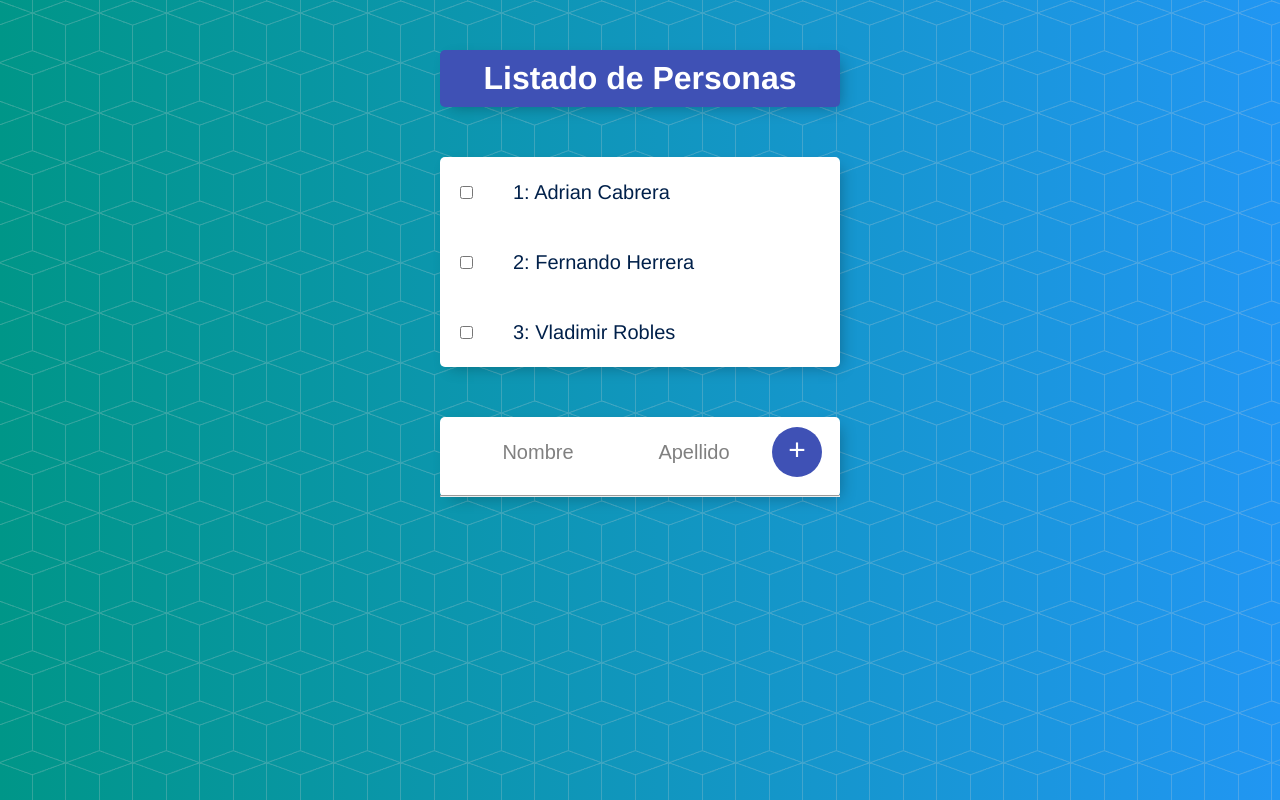
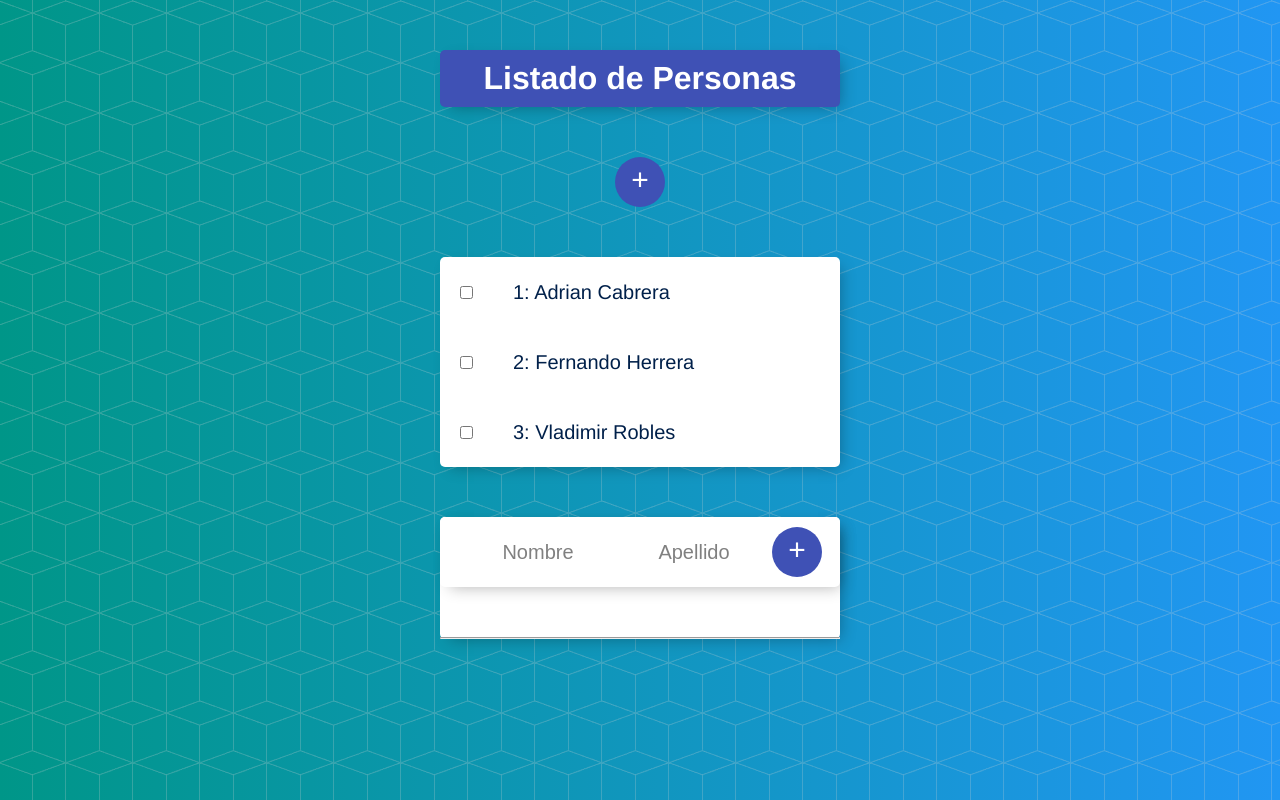
Before and after one commit to AdrianC47/AngularUniversidad, an Angular app in the folder listado-personas/: page / in a window 1280 px wide. Shown: the top 800 px of the page. Built offline with nearby package versions, Linux system fonts and the light colour scheme.

Commit message:
Navegación con el objeto Router y Agregar Persona

```diff
--- a/listado-personas/src/app/personas/formulario/formulario.component.html
+++ b/listado-personas/src/app/personas/formulario/formulario.component.html
@@ -1,11 +1,14 @@
-<form class="item">
-      <input type="text" name="nombre" id="nombre"  placeholder="Nombre"
+<div class="box">
+<form class="item" #f="ngForm" (ngSubmit)="f.form.valid && onGuardarPersona()"> <!--La diferencia con el agregarPersona es que el guardar se usara tanto para modificar o guardar-->
+      <input type="text" name="nombre" id="nombre"  placeholder="Nombre" required
       [(ngModel)]="nombreInput"> <!--Aplicamos two way binding-->
        <!--#nombreInput   referencia local-->
-      <input type="text" name="apellido" id="apellido" placeholder="Apellido"
+      <input type="text" name="apellido" id="apellido" placeholder="Apellido" required
       [(ngModel)]="apellidoInput">  <!--Aplicamos two way binding--  -->
       <!--#apellidoInput referencia local-->
       <!--Aqui hago referencia a los inputs cuando mando los parametros en el metodo-->
       <!-- <button type="submit" class = "btn btn-primary" (click)="agregarPersona(nombreInput,apellidoInput)">  Esto es local Reference-->
-        <button type="submit" (click)="agregarPersona( )"> +</button>
+        <!-- <button type="submit" (click)="agregarPersona( )"> +</button> -->
+        <button type="submit" style="cursor: pointer">+</button>
   </form>
+</div>
--- a/listado-personas/src/app/personas/formulario/formulario.component.ts
+++ b/listado-personas/src/app/personas/formulario/formulario.component.ts
@@ -2,6 +2,7 @@ import { Component, OnInit } from '@angular/core';
 import { Persona } from '../../persona.model';
 import { LoggingService } from '../../LoggingService.service';
 import { PersonasService } from '../../personas.service';
+import { Router } from '@angular/router';
 
 @Component({
   selector: 'app-formulario',
@@ -18,7 +19,7 @@ export class FormularioComponent implements OnInit{
   //@ViewChild('nombreInput')nombreInputa: ElementRef; //el primero es nombre de la referencia local(en el html) y el segundo es el nombre del atributo
   //@ViewChild('apellidoInput')apellidoInputa: ElementRef;
 
-  constructor(private loggingService: LoggingService, private personasService: PersonasService) {//Concepto de inyeccion de dependencias a través del constructor
+  constructor(private loggingService: LoggingService, private personasService: PersonasService, private router: Router) {//Concepto de inyeccion de dependencias a través del constructor
     //Lo siguiente se lo hace con el fin de demostrar como me comunico por diferentes componentes por medio de un servicio
     //en este caso seria entre el formulario componente y el persona componente
     this.personasService.saludar.subscribe((parametroindice: number) => alert("El indice es: " + parametroindice));
@@ -32,11 +33,18 @@ export class FormularioComponent implements OnInit{
   }
 
   // agregarPersona(nombreInput: HTMLInputElement,apellidoInput:HTMLInputElement){ esto es en el locale reference
-  agregarPersona() {
-    let persona1 = new Persona(this.nombreInput, this.apellidoInput); // Esto es propio del view child (el native element)
-    //this.loggingService.enviarMensajeAConsola('Enviamos persona con nombre: ' +persona1.nombre+" apellido:" +persona1.apellido);//llamo al método de mi servicio
-    //this.personaCreada.emit(persona1)//con el emit lo propagamos al padre
+  // agregarPersona() {
+  //   let persona1 = new Persona(this.nombreInput, this.apellidoInput); // Esto es propio del view child (el native element)
+  //   //this.loggingService.enviarMensajeAConsola('Enviamos persona con nombre: ' +persona1.nombre+" apellido:" +persona1.apellido);//llamo al método de mi servicio
+  //   //this.personaCreada.emit(persona1)//con el emit lo propagamos al padre
+  //   this.personasService.agregarPersona(persona1);
+  // }
+
+  onGuardarPersona(){
+    let persona1 = new Persona(this.nombreInput,this.apellidoInput);
     this.personasService.agregarPersona(persona1);
+    //Una vez agregada una persona se redirecciona al listado de personas
+    this.router.navigate(['personas']);
   }
 
 
--- a/listado-personas/src/app/personas/personas.component.html
+++ b/listado-personas/src/app/personas/personas.component.html
@@ -1,3 +1,6 @@
+<div style="text-align: center">
+  <button style="cursor: pointer" (click)="agregar()">+</button>
+</div>
 <div class="box">
     <app-persona
       *ngFor="let personaElemento of personas; let i = index"
--- a/listado-personas/src/app/personas/personas.component.ts
+++ b/listado-personas/src/app/personas/personas.component.ts
@@ -1,4 +1,5 @@
 import { Component, OnInit } from '@angular/core';
+import { Router } from '@angular/router';
 import { LoggingService } from '../LoggingService.service';
 import { Persona } from '../persona.model';
 import { PersonasService } from '../personas.service';
@@ -12,11 +13,17 @@ export class PersonasComponent implements OnInit {
 
   personas: Persona[] = [];
 
-  constructor(private loggingService: LoggingService,private personasService: PersonasService){
+  constructor(private loggingService: LoggingService,private personasService: PersonasService,
+    private router:Router){
 
    }
 
   ngOnInit(): void {
     this.personas = this.personasService.personas;//igualamos el arreglo del atrbituo vacion con el del servicio
   }
+
+  agregar(){
+    //para navegar a otro componente usamos la clase router, la cual es un servicio
+    this.router.navigate(["personas/agregar"])
+  }
 }
```
